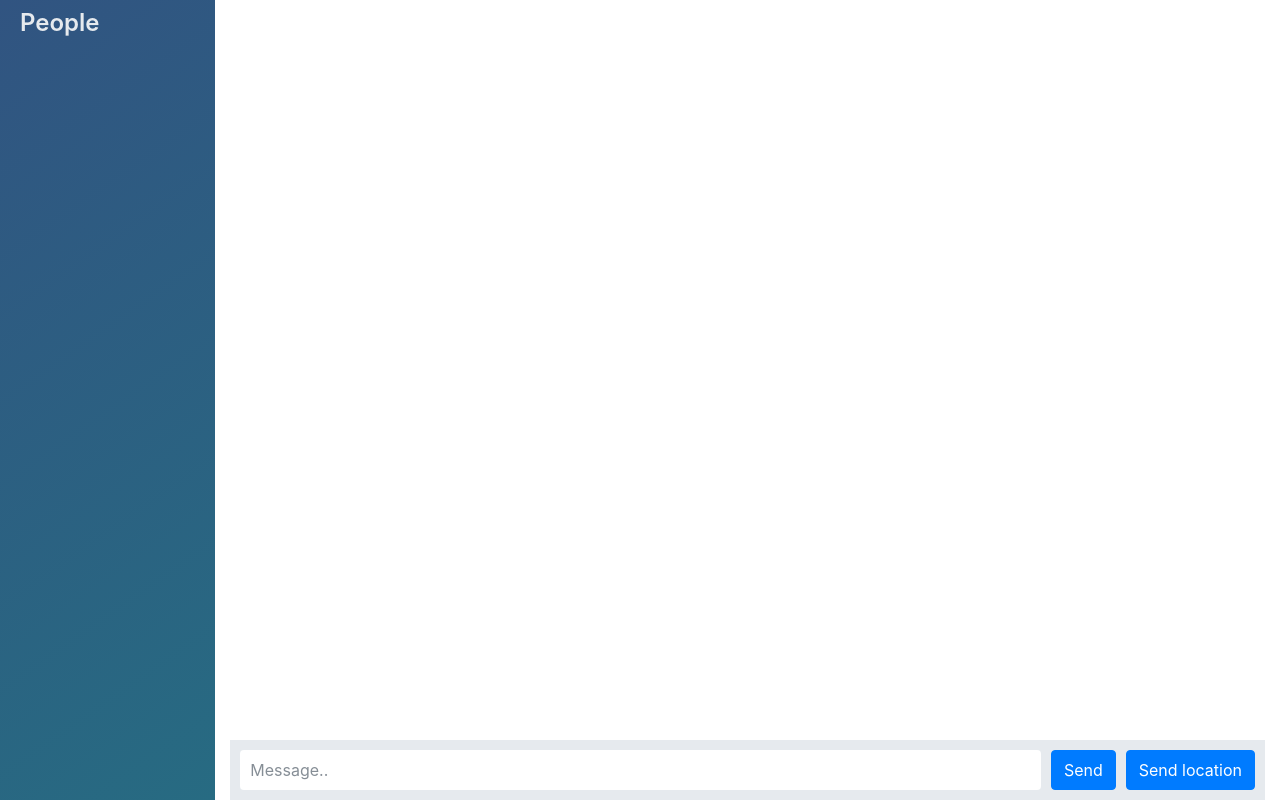
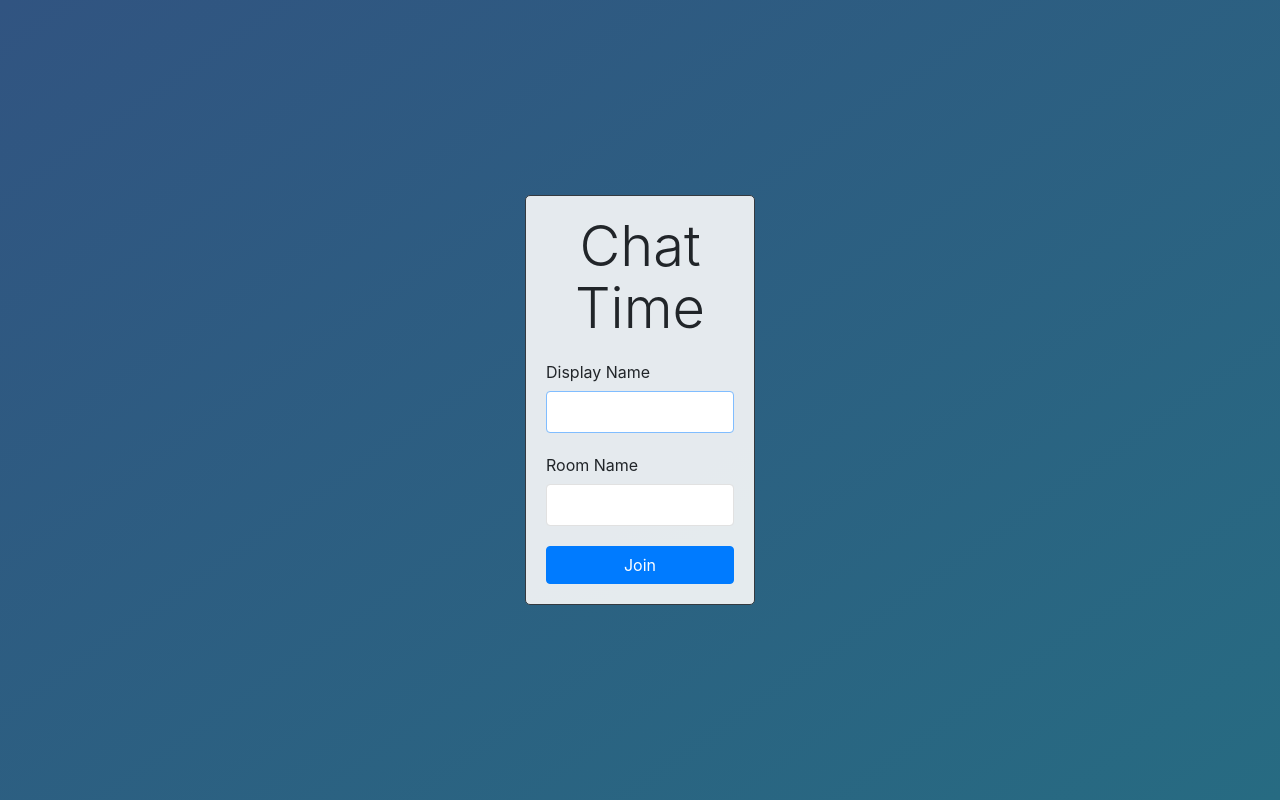
Before and after one commit to RossThompson/node-chat-app, a website: page public/index.html in a window 1280 px wide. Drawn offline with nearby package versions, Linux system fonts and the light colour scheme; no server answers.

Commit message:
added new index page

```diff
--- a/public/index.html
+++ b/public/index.html
@@ -4,61 +4,30 @@
   <meta charset="UTF-8">
   <meta name="viewport" content="width=device-width, initial-scale=1.0">
   <meta http-equiv="X-UA-Compatible" content="ie=edge">
-  <title>Document</title>
+  <title>Join | Chat App</title>
   <link rel="stylesheet" href="https://maxcdn.bootstrapcdn.com/bootstrap/4.0.0-beta/css/bootstrap.min.css" integrity="sha384-/Y6pD6FV/Vv2HJnA6t+vslU6fwYXjCFtcEpHbNJ0lyAFsXTsjBbfaDjzALeQsN6M" crossorigin="anonymous">
   <link rel="stylesheet" href="/css/style.css">
+  </head>
 </head>
-<body class="chat">
-<div class="chat__sidebar">
-  <h3>People</h3>
-  <div id="users"></div>
-</div>
-<div class="container">
-<div class="chat__main">
-  <ol id="messages" class="chat__messages"></ol>
+<body class="centered-form">
 
-  <div class="chat__footer">
-    <form id="message-form">
-      <input  class="form-control" name="message" type="text" placeholder="Message.." autofocus autocomplete="off"/>
-      <button class="btn btn-primary">Send</button>
+  <div class="centered-form__form border border-dark">
+    <form action="/chat.html">
+    <div class="form-field">
+      <h3 class="display-4">Chat Time</h3>
+    </div>
+    <div class="form-field">
+      <label for="">Display Name</label>
+      <input type="text" name="name" class="form-control"id=""autofocus>
+    </div>
+    <div class="form-field">
+      <label for="">Room Name</label>
+      <input type="text" name="room" class="form-control">
+    </div>
+    <div class="form-field">
+      <button class="btn btn-primary">Join</button>
+    </div>
     </form>
-    <button class ="btn btn-primary" id="send-location">Send location</button>
   </div>
-</div>
-</div>
-
-
-<script id=message-template type="text/template">
-  <li class="message">
-    <div class="message__title">
-      <h4>{{from}}</h4>
-      <span>{{createdAt}}</span>
-    </div>
-    <div class="message__body">
-      <p>{{text}}</p>
-    </div>
-  </li>
-</script>
-
-<script id=location-message-template type="text/template">
-  <li class="message">
-    <div class="message__title">
-      <h4>{{from}}</h4>
-      <span>{{createdAt}}</span>
-    </div>
-    <div class="message__body">
-      <p><a href="{{url}} " target="_blank">My Current Message</a></p>
-    </div>
-  </li>
-</script>
-
-<script src="/socket.io/socket.io.js"></script>
-<script src="/js/libs/jquery-3.2.1.min.js"></script>
-<script src="/js/libs/moment.js"></script>
-<script src="/js/libs/mustache.js"></script>
-
-<script src="https://cdnjs.cloudflare.com/ajax/libs/popper.js/1.11.0/umd/popper.min.js" integrity="sha384-b/U6ypiBEHpOf/4+1nzFpr53nxSS+GLCkfwBdFNTxtclqqenISfwAzpKaMNFNmj4" crossorigin="anonymous"></script>
-<script src="https://maxcdn.bootstrapcdn.com/bootstrap/4.0.0-beta/js/bootstrap.min.js" integrity="sha384-h0AbiXch4ZDo7tp9hKZ4TsHbi047NrKGLO3SEJAg45jXxnGIfYzk4Si90RDIqNm1" crossorigin="anonymous"></script>
-<script src="/js/index.js"></script>
 </body>
 </html>
```
Also changed, not shown: public/chat.html (added, +64 -0 lines), public/js/chat.js (renamed from public/js/index.js).
